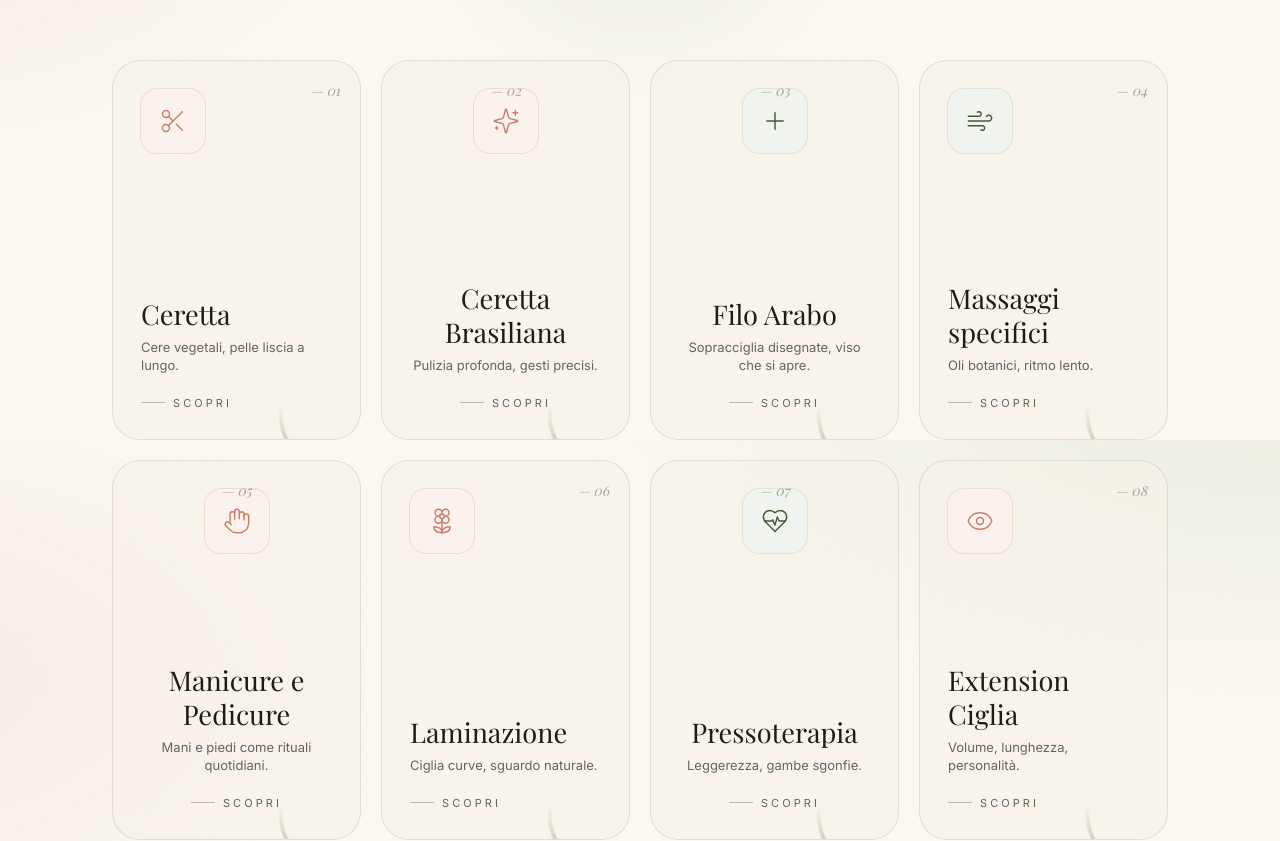
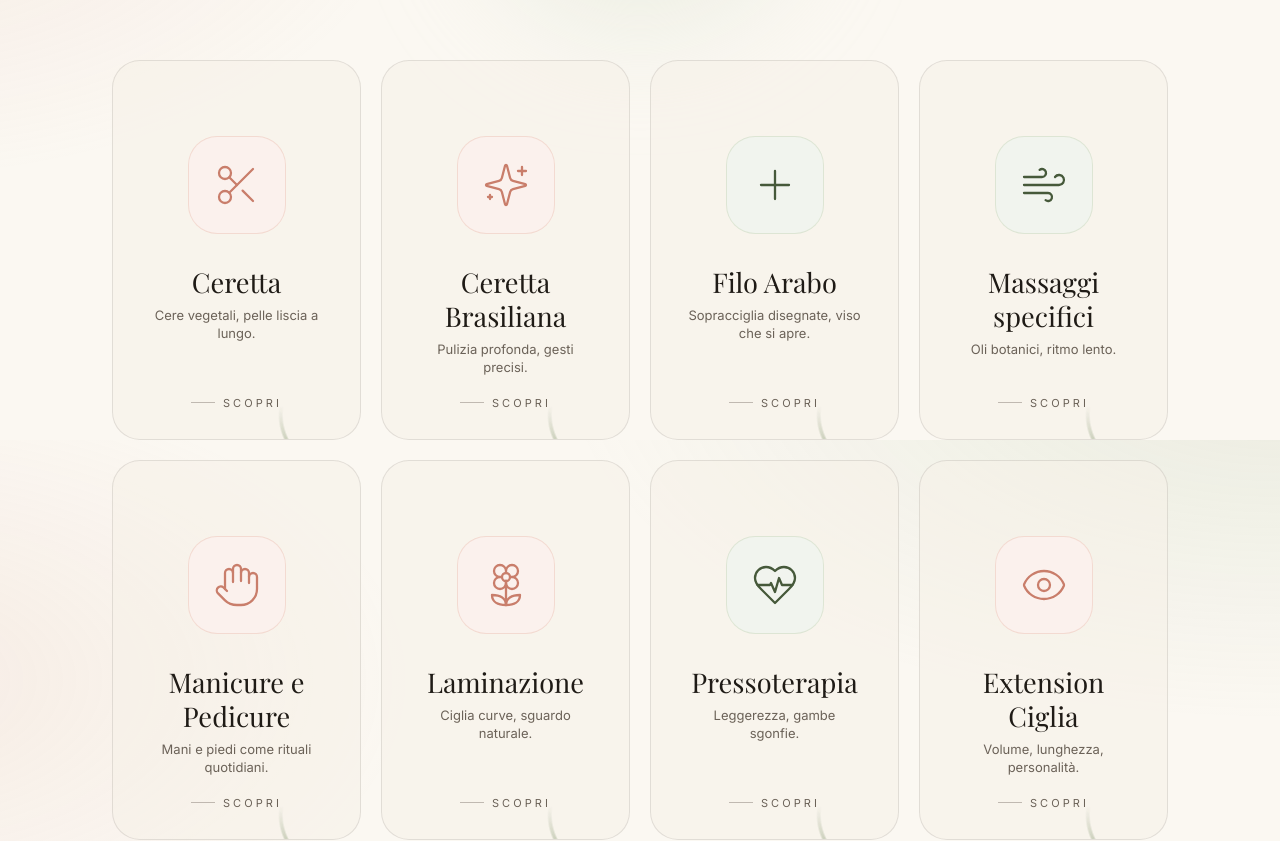
Before and after one commit to benz1801/estetica-luna, a React (Vite) app in the folder app/: page / in a window 1280 px wide. Shown: the part 1160-2001 px from the top of the page. Built offline with nearby package versions, Linux system fonts and the light colour scheme; a web font is replaced by a local one.

Commit message:
Fixate box dei trattamenti

```diff
--- a/app/src/components/ServiceCard.jsx
+++ b/app/src/components/ServiceCard.jsx
@@ -1,24 +1,21 @@
 import PropTypes from 'prop-types';
 import { forwardRef } from 'react';
-import { ArrowUpRight } from 'lucide-react';
 
 /**
  * Two-layer "poster" card.
- * - Base layer: large icon, title, short tagline. Calm, editorial.
- * - Hover layer: colored panel slides up from the bottom, revealing the full
- *   description, duration, price and a CTA. Only on hover-capable pointers.
+ * - Base layer: large icon centered in the middle, title and tagline below.
+ *   Calm, editorial.
+ * - Hover layer: colored panel slides up from the bottom, revealing the
+ *   treatment icon (top right), title, description and a CTA.
+ *   Only on hover-capable pointers.
  */
 const ServiceCard = forwardRef(function ServiceCard(
   {
-    index = 0,
     icon: Icon,
     title,
     tagline,
     description,
-    duration,
-    price,
     accent = 'sage',
-    align = 'left',
     transitionDelay = 0,
   },
   ref
@@ -30,16 +27,12 @@ const ServiceCard = forwardRef(function ServiceCard(
           iconBg: 'bg-rose-50 text-rose-500',
           panel:
             'bg-gradient-to-br from-rose-300/95 via-rose-500/90 to-rose-500/85 text-rose-50',
-          dot: 'bg-rose-50',
-          chip: 'border-rose-50/40 text-rose-50/85',
         }
       : {
           ring: 'ring-sage-100',
           iconBg: 'bg-sage-50 text-sage-700',
           panel:
             'bg-gradient-to-br from-botanical-900/95 via-sage-700/90 to-sage-500/85 text-cream-50',
-          dot: 'bg-cream-50',
-          chip: 'border-cream-50/30 text-cream-50/90',
         };
 
   return (
@@ -58,57 +51,42 @@ const ServiceCard = forwardRef(function ServiceCard(
           focus-within:-translate-y-2 focus-within:scale-[1.025] focus-within:shadow-leaf
         `}
       >
-        {/* index marker — quiet editorial touch */}
-        <span
-          className={`
-            absolute top-5 z-10 font-display text-sm italic text-ink-500/55
-            ${align === 'center' ? 'left-1/2 -translate-x-1/2' : 'right-5'}
-          `}
-          aria-hidden="true"
-        >
-          — 0{index}
-        </span>
-
         {/* ───── BASE LAYER ───── */}
         <div
           className={`
-            relative z-0 flex h-full w-full flex-col p-6 sm:p-7
-            ${align === 'center' ? 'items-center text-center' : ''}
+            relative z-0 flex h-full w-full flex-col items-center p-6 sm:p-7
             transition-opacity duration-500
             md:group-hover:opacity-0 md:group-focus-within:opacity-0
           `}
         >
           <span
-            className={`inline-grid h-16 w-16 place-items-center rounded-2xl ring-1 ${a.iconBg} ${a.ring}`}
+            className={`mt-12 inline-grid h-24 w-24 place-items-center rounded-3xl ring-1 ${a.iconBg} ${a.ring}`}
           >
-            <Icon className="h-7 w-7" strokeWidth={1.25} />
+            <Icon className="h-12 w-12" strokeWidth={1.15} />
           </span>
 
-          <div className={`mt-auto pt-8 ${align === 'center' ? '' : ''}`}>
+          <div className="mt-8 text-center">
             <h3 className="font-display text-2xl leading-tight text-ink-900 sm:text-[1.7rem]">
               {title}
             </h3>
-            <p className="mt-2 text-[13px] leading-snug text-ink-500">
+            <p className="mt-2 px-2 text-[13px] leading-snug text-ink-500">
               {tagline}
             </p>
+          </div>
 
-            <div
-              className={`
-                mt-5 inline-flex items-center gap-2 text-[11px] uppercase tracking-widest2 text-ink-500
-                ${align === 'center' ? '' : ''}
-              `}
-              aria-hidden="true"
-            >
-              <span className={`h-px w-6 bg-ink-500/40`} />
-              <span>Scopri</span>
-            </div>
+          <div
+            className="mt-auto inline-flex items-center gap-2 text-[11px] uppercase tracking-widest2 text-ink-500"
+            aria-hidden="true"
+          >
+            <span className="h-px w-6 bg-ink-500/40" />
+            <span>Scopri</span>
           </div>
         </div>
 
         {/* ───── HOVER LAYER ───── */}
         <div
           className={`
-            absolute inset-0 z-10 flex flex-col justify-between p-6 sm:p-7
+            absolute inset-0 z-10 flex flex-col p-6 sm:p-7
             ${a.panel}
             translate-y-full
             transition-transform duration-[700ms] ease-[cubic-bezier(0.77,0,0.175,1)]
@@ -116,22 +94,17 @@ const ServiceCard = forwardRef(function ServiceCard(
           `}
           aria-hidden="false"
         >
-          <div className="flex items-start justify-between gap-4">
+          <div className="flex items-start justify-end">
             <span
               className={`
-                inline-grid h-11 w-11 place-items-center rounded-2xl bg-cream-50/10 ring-1 ring-cream-50/20
+                inline-grid h-14 w-14 place-items-center rounded-2xl bg-cream-50/10 ring-1 ring-cream-50/20
               `}
             >
-              <Icon className="h-5 w-5" strokeWidth={1.5} />
-            </span>
-            <span
-              className={`grid h-9 w-9 place-items-center rounded-full bg-cream-50/15 ring-1 ring-cream-50/30 transition-transform duration-500 ease-out group-hover:rotate-45`}
-            >
-              <ArrowUpRight className="h-4 w-4" />
+              <Icon className="h-7 w-7" strokeWidth={1.25} />
             </span>
           </div>
 
-          <div>
+          <div className="mt-auto">
             <h3 className="font-display text-2xl leading-tight sm:text-[1.7rem]">
               {title}
             </h3>
@@ -139,30 +112,11 @@ const ServiceCard = forwardRef(function ServiceCard(
               {description}
             </p>
 
-            <div className="mt-5 flex items-center gap-2">
-              {duration && (
-                <span
-                  className={`inline-flex items-center gap-2 rounded-full border px-3 py-1 text-[10.5px] uppercase tracking-widest2 ${a.chip}`}
-                >
-                  <span className={`h-1.5 w-1.5 rounded-full ${a.dot}`} aria-hidden="true" />
-                  {duration}
-                </span>
-              )}
-              {price && (
-                <span
-                  className={`inline-flex items-center gap-2 rounded-full border px-3 py-1 text-[10.5px] uppercase tracking-widest2 ${a.chip}`}
-                >
-                  {price}
-                </span>
-              )}
-            </div>
-
             <a
               href="#contatti"
               className="mt-6 inline-flex items-center gap-2 text-[12px] font-medium uppercase tracking-widest2 text-cream-50"
             >
               Prenota questo rituale
-              <ArrowUpRight className="h-3.5 w-3.5" />
             </a>
           </div>
         </div>
@@ -179,29 +133,12 @@ const ServiceCard = forwardRef(function ServiceCard(
 
 ServiceCard.displayName = 'ServiceCard';
 ServiceCard.propTypes = {
-  index: PropTypes.number,
   icon: PropTypes.elementType.isRequired,
   title: PropTypes.string.isRequired,
   tagline: PropTypes.string,
   description: PropTypes.string,
-  duration: PropTypes.string,
-  price: PropTypes.string,
   accent: PropTypes.oneOf(['sage', 'rose']),
-  align: PropTypes.oneOf(['left', 'center']),
   transitionDelay: PropTypes.number,
 };
 
 export default ServiceCard;
-
-ServiceCard.propTypes = {
-  index: PropTypes.number,
-  icon: PropTypes.elementType.isRequired,
-  title: PropTypes.string.isRequired,
-  tagline: PropTypes.string,
-  description: PropTypes.string,
-  duration: PropTypes.string,
-  price: PropTypes.string,
-  accent: PropTypes.oneOf(['sage', 'rose']),
-  align: PropTypes.oneOf(['left', 'center']),
-  transitionDelay: PropTypes.number,
-};
--- a/app/src/components/Services.jsx
+++ b/app/src/components/Services.jsx
@@ -22,10 +22,7 @@ const services = [
     tagline: 'Cere vegetali, pelle liscia a lungo.',
     description:
       'Epilazione progressiva con cere vegetali tiepide, stretch delicate e una routine post-trattamento che idrata e lenisce. Per gambe, braccia e zone estese.',
-    duration: '30 — 60 min',
-    price: 'da € 25',
     accent: 'rose',
-    align: 'left',
   },
   {
     icon: Sparkles,
@@ -33,10 +30,7 @@ const services = [
     tagline: 'Pulizia profonda, gesti precisi.',
     description:
       'Ceretta intima totale con tecnica brasiliana, prodotti ipoallergenici e attenzione assoluta a comfort e privacy. Igiene assoluta, zero giudizio.',
-    duration: '40 min',
-    price: 'da € 45',
     accent: 'rose',
-    align: 'center',
   },
   {
     icon: Plus,
@@ -44,10 +38,7 @@ const services = [
     tagline: 'Sopracciglia disegnate, viso che si apre.',
     description:
       'Design sopracciglia con la tradizionale tecnica del filo arabo: precisione millimetrica, traiettoria naturale del pelo, sguardo liftato senza pinzette aggressive.',
-    duration: '15 — 20 min',
-    price: 'da € 15',
     accent: 'sage',
-    align: 'center',
   },
   {
     icon: Wind,
@@ -55,10 +46,7 @@ const services = [
     tagline: 'Oli botanici, ritmo lento.',
     description:
       'Massaggi mirati — decontratturante, rilassante, drenante o linfatico — costruiti sul tuo corpo e sul momento. Oli botanici spremuti a freddo e musica a basso volume.',
-    duration: '50 — 75 min',
-    price: 'da € 60',
     accent: 'sage',
-    align: 'left',
   },
   {
     icon: Hand,
@@ -66,10 +54,7 @@ const services = [
     tagline: 'Mani e piedi come rituali quotidiani.',
     description:
       'Trattamenti completi per mani e piedi con bagni emollienti, cuticole curate, limatura studiata e finiture dal nude più sobrio allo smalto semipermanente. Formule biologiche.',
-    duration: '45 — 75 min',
-    price: 'da € 35',
     accent: 'rose',
-    align: 'center',
   },
   {
     icon: Flower2,
@@ -77,10 +62,7 @@ const services = [
     tagline: 'Ciglia curve, sguardo naturale.',
     description:
       'Laminazione ciglia e sopracciglia con cheratina e vitamine: curvatura naturale, volume disciplinato e un effetto "sveglia così" che dura fino a sei settimane.',
-    duration: '45 min',
-    price: 'da € 55',
     accent: 'rose',
-    align: 'left',
   },
   {
     icon: HeartPulse,
@@ -88,10 +70,7 @@ const services = [
     tagline: 'Leggerezza, gambe sgonfie.',
     description:
       'Pressoterapia sequenziale con gambali a 12 camere d&apos;aria per favorire il microcircolo, alleggerire le gambe e combattere ritenzione. Ideale dopo l&apos;estate o in gravidanza.',
-    duration: '30 — 45 min',
-    price: 'da € 40',
     accent: 'sage',
-    align: 'center',
   },
   {
     icon: Eye,
@@ -99,10 +78,7 @@ const services = [
     tagline: 'Volume, lunghezza, personalità.',
     description:
       'Applicazione one-to-one di extension in seta o pelo sintetico di ultima generazione. Effetto ciglia finte che durano fino a cinque settimane, con refill periodici dedicati.',
-    duration: '90 — 120 min',
-    price: 'da € 90',
     accent: 'rose',
-    align: 'left',
   },
 ];
 
@@ -163,15 +139,11 @@ export default function Services() {
               <ServiceCard
                 key={s.title}
                 ref={cardRefs[i]}
-                index={i + 1}
                 icon={s.icon}
                 title={s.title}
                 tagline={s.tagline}
                 description={s.description}
-                duration={s.duration}
-                price={s.price}
                 accent={s.accent}
-                align={s.align}
                 transitionDelay={(gridStagger.getItemStyle(i)?.transitionDelay || 0)
                   .replace('ms', '')}
               />
```
